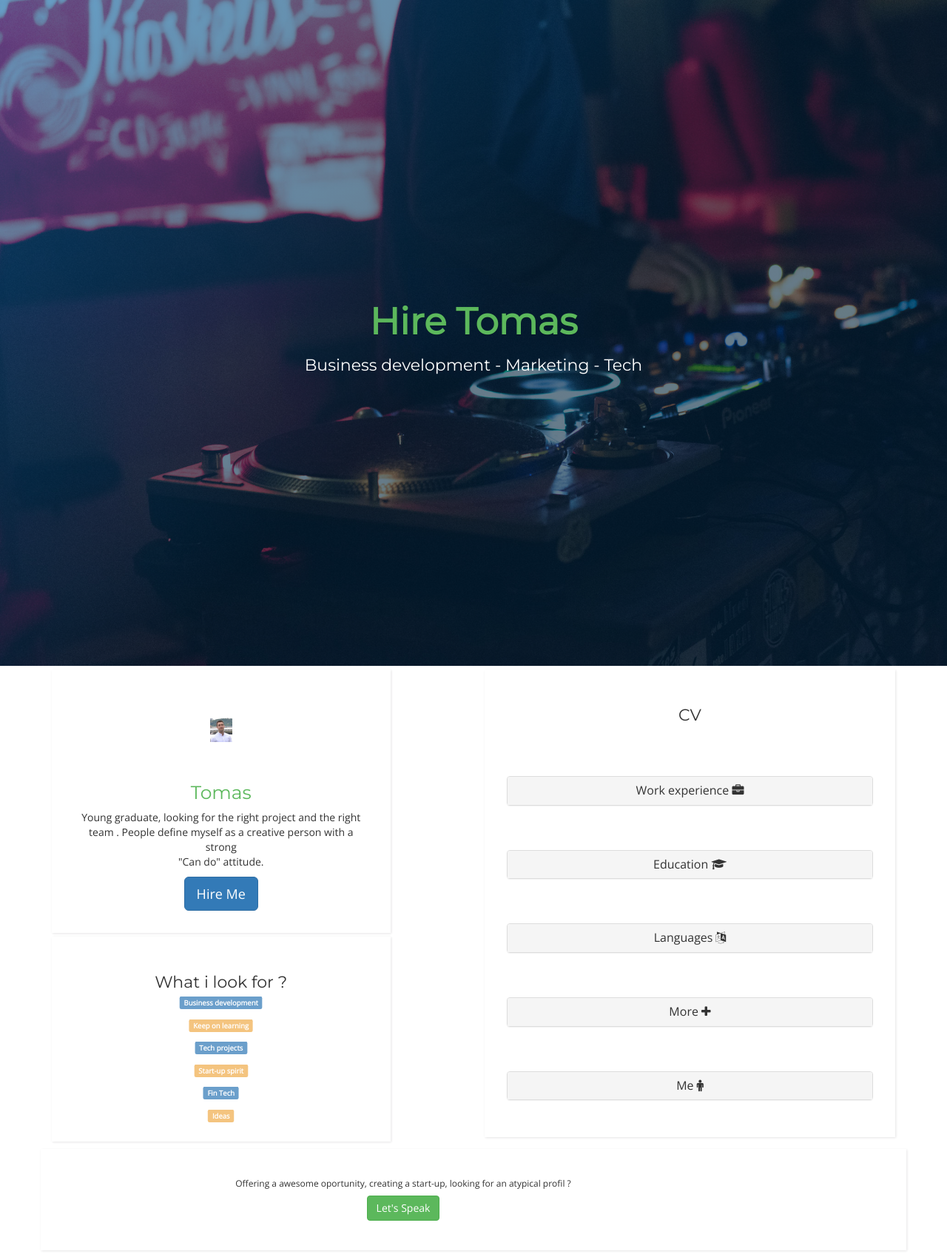
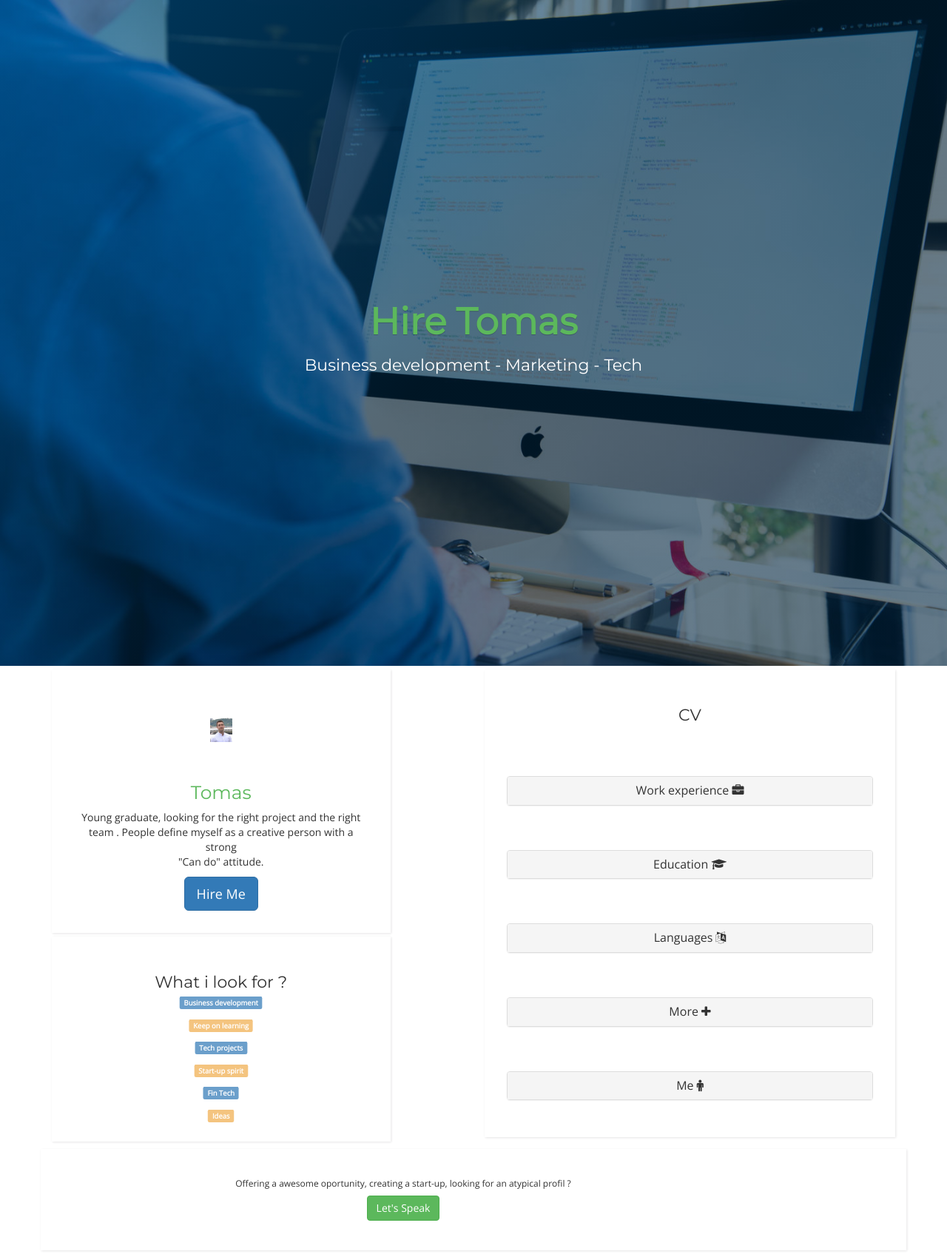
Before and after one commit to tomas1433/se, a Jekyll site: the page index.html, which Jekyll copies as it is, in a window 1280 px wide. Shown: the whole page at 74% size. Built offline with Jekyll 4.4.1, drawn with Linux system fonts in a browser that asks for light colours; nearby versions of some CDN libraries; some web fonts are replaced.

Commit message:
Update index.html

```diff
--- a/index.html
+++ b/index.html
@@ -53,7 +53,7 @@
   </div>
 </nav>
 
-	<div class="banner col-xs-12 col-sm-12 col-md-12 main" style="background-image: linear-gradient(-225deg, rgba(0,101,168,0.6) 0%, rgba(0,36,61,0.6) 50%), url('night2.jpg');">
+	<div class="banner col-xs-12 col-sm-12 col-md-12 main" style="background-image: linear-gradient(-225deg, rgba(0,101,168,0.6) 0%, rgba(0,36,61,0.6) 50%), url('work.jpg');">
             <div class="banner-content">
               <h1>Hire Tomas</h1>
               <h2>Business development - Marketing - Tech</h2>
```
